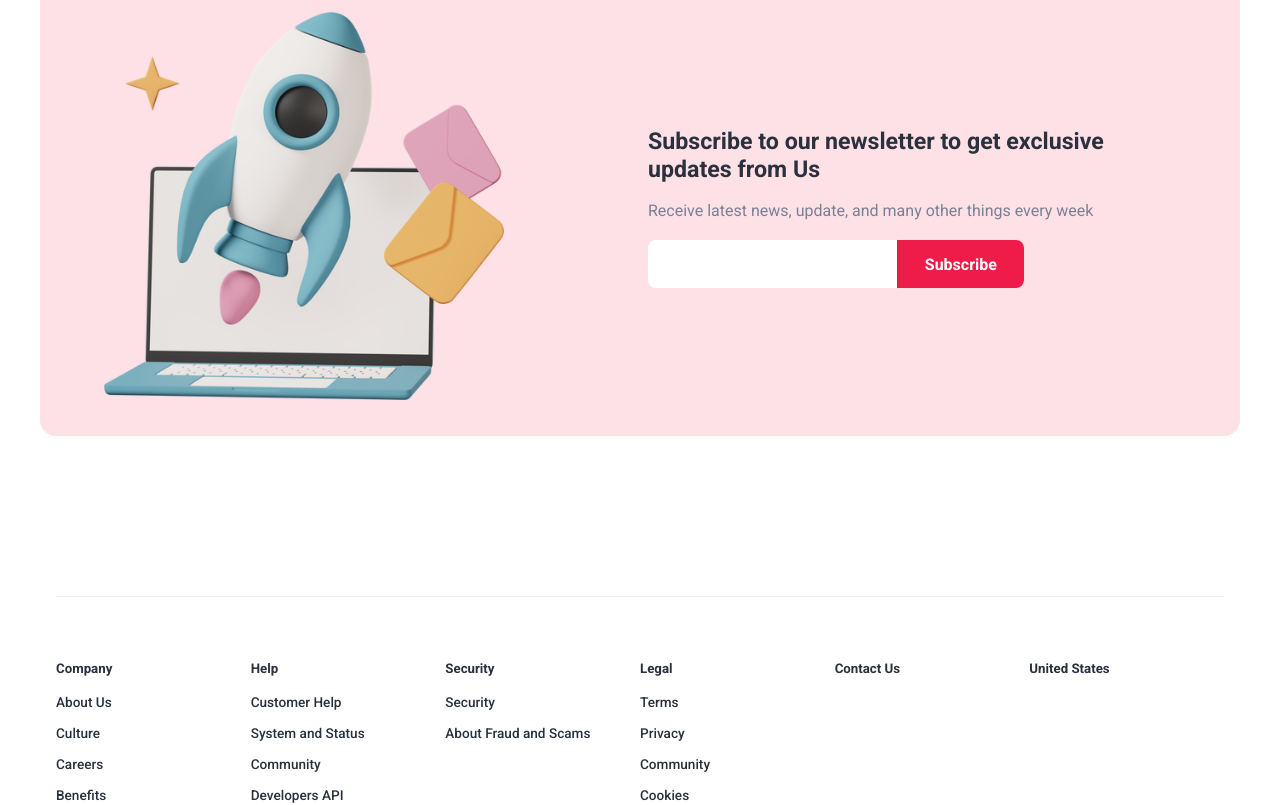
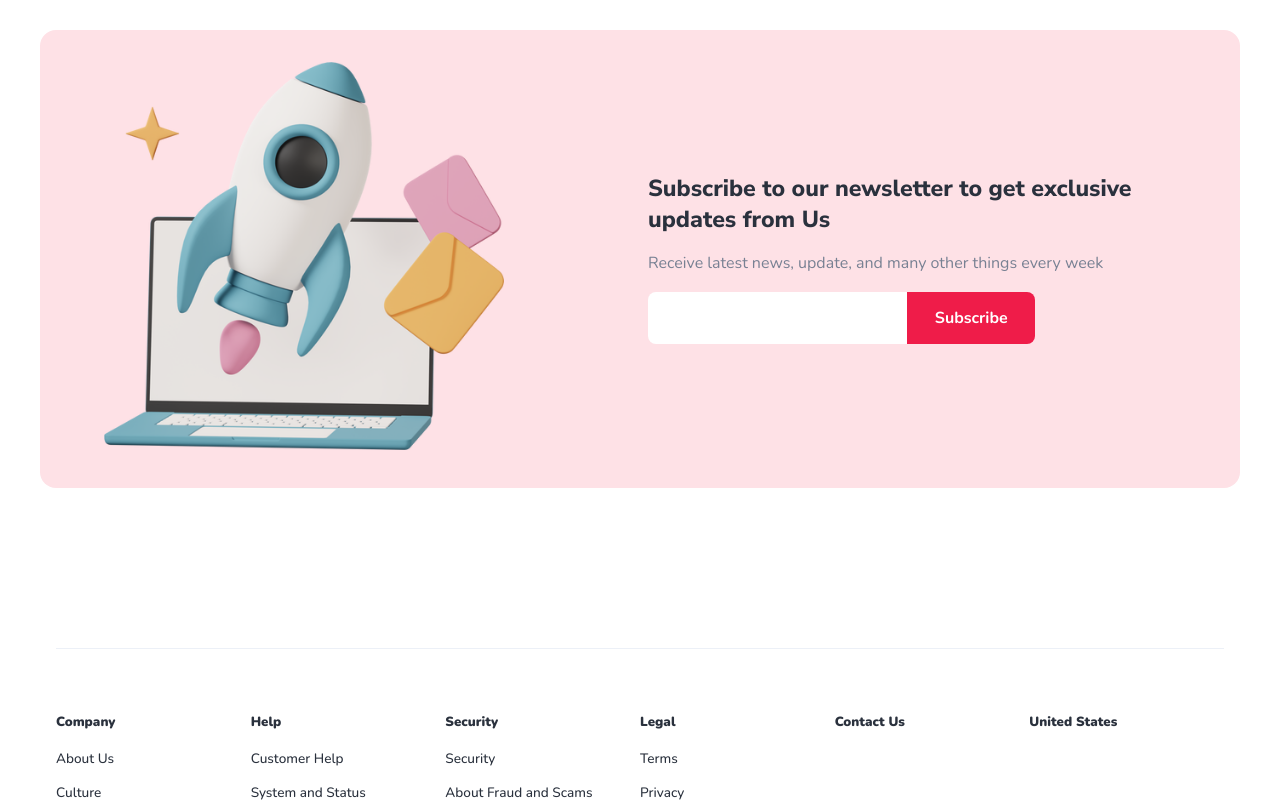
Before and after one commit to Master-Osaro/travelwise, a Next.js app: page / in a window 1280 px wide. Shown: the part 2760-3565 px from the top of the page. Built offline with nearby package versions, Linux system fonts and the light colour scheme.

Commit message:
Font Change to Nunito

```diff
--- a/components/Footer.jsx
+++ b/components/Footer.jsx
@@ -1,8 +1,8 @@
 import Image from "next/image"
 
-function Footer({roboto}) {
+function Footer({nunito}) {
   return (
-    <footer className={`${roboto.className}`}>
+    <footer className={`${nunito.className}`}>
         <div className="section__inner">
             <div className="footer-grid">
             <div>
--- a/components/Intro.module.css
+++ b/components/Intro.module.css
@@ -5,7 +5,6 @@
     gap: 1.5rem;
 }
 .section__intro h1{
-    font-family: var(--font-mulish);
     font-size: 3.5rem;
     font-weight: 900;
 }
--- a/pages/index.jsx
+++ b/pages/index.jsx
@@ -1,6 +1,6 @@
 import Head from 'next/head'
 import Image from 'next/image'
-import { Roboto, Montserrat, Mulish } from 'next/font/google'
+import { Nunito_Sans, Nunito } from 'next/font/google'
 import styles from '@/styles/Home.module.css'
 import Header from '@/components/Header'
 import Intro from '@/components/Intro'
@@ -10,15 +10,15 @@ import Subscribe from '@/components/Subscribe'
 import Footer from '@/components/Footer'
 import Partners from '@/components/Partners'
 
-const roboto = Roboto({
+const nunito = Nunito({
   subsets: ['latin'],
-  weight : ['100','300','400','500','700', '900'],
-  variable: '--font-roboto',
+  weight : ['200','300','400','500','700', '900'],
+  variable: '--font-nunito',
 })
 
-const mulish = Mulish({
+const nunito_sans = Nunito_Sans({
   subsets: ['latin'],
-  variable: '--font-mulish',
+  variable: '--font-nunito-sans',
 })
 
 export default function Home() {
@@ -31,7 +31,7 @@ export default function Home() {
         <link rel="icon" href="/favicon.ico" />
       </Head>
       <Header />
-      <main className={`${roboto.variable} ${mulish.variable} ${styles.main}`}>
+      <main className={`${nunito.variable} ${nunito_sans.variable} ${styles.main}`}>
         <Intro />
         <Partners />
         <div className="client__list"></div>
@@ -39,7 +39,7 @@ export default function Home() {
         <Locations />
         <Subscribe />
       </main>
-      <Footer roboto={roboto}/>
+      <Footer nunito={nunito}/>
     </>
   )
 }
--- a/styles/Home.module.css
+++ b/styles/Home.module.css
@@ -5,8 +5,5 @@
   align-items: center;
   padding: 6rem 0;
   min-height: 100vh;
-  font-family: var(--font-roboto);
+  font-family: var(--font-nunito);
 }
-/* .main p{
-  font-family: var(--font-montserrat);
-} */
--- a/styles/globals.css
+++ b/styles/globals.css
@@ -23,6 +23,10 @@ body{
 
 h1,h2,h3,h4,h5,h6,.title{
     color: var(--blue-header);
+    font-family: var(--font-nunito-sans);
+}
+h2, h3, h4, h5, h6{
+    font-weight: 800;
 }
 h1{
     font-size: 2rem;
```
Also changed, not shown: assets/location_svg.png (added), assets/location_svg.svg (added).
